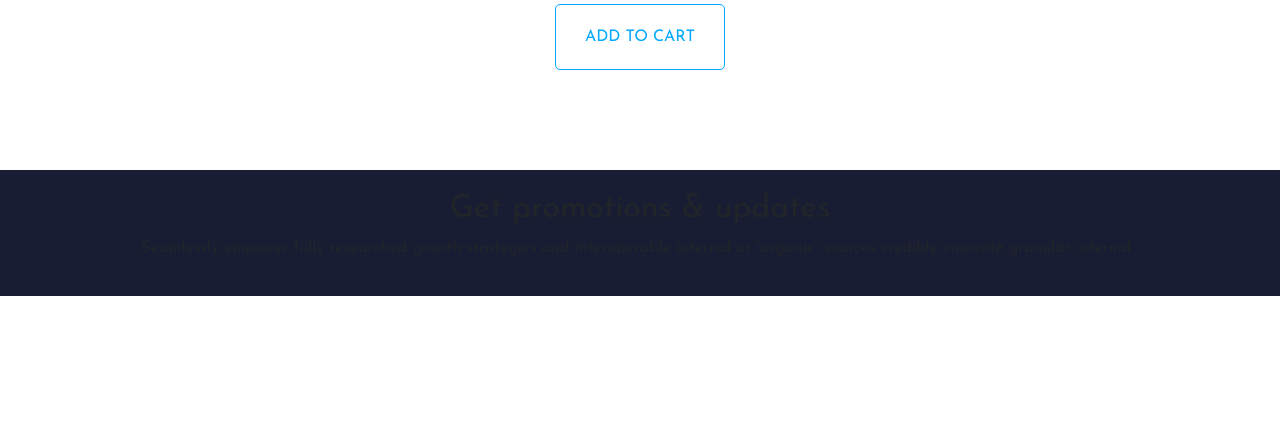
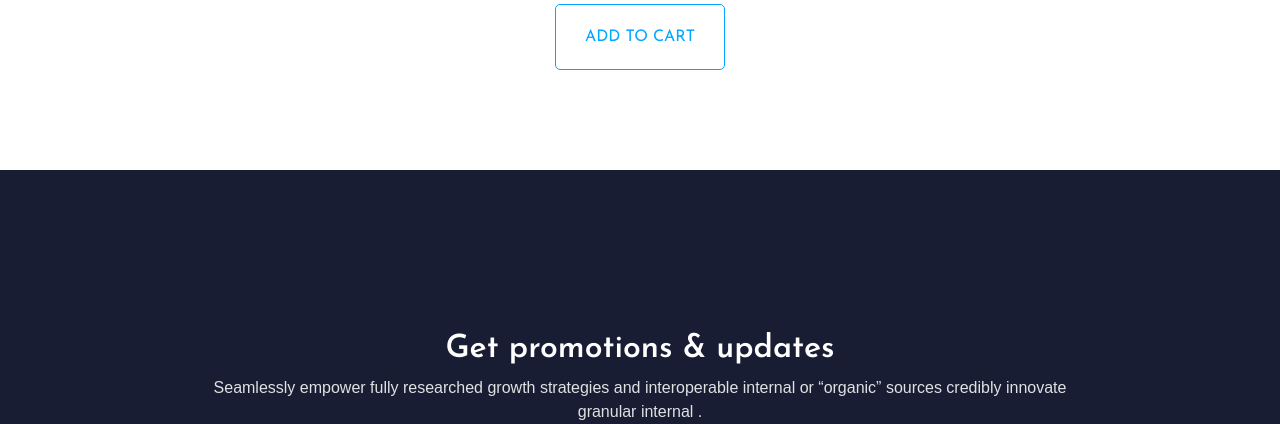
Before and after one commit to Scorpion197/Ecommerce-Web-App, a Django app: page /store/1 in a window 1280 px wide. Shown: the part 1556-1980 px from the top of the page. Before the commit the page ends 1852 px from the top, so only its background shows below. Run offline with Django 3.2, Linux system fonts and the light colour scheme; tables that the repository leaves empty hold one stand-in row (values such as "Sample post"); grey boxes marked "Sample" are stand-in pictures; some libraries are stand-ins or nearby versions.

Commit message:
Fixed some issues in the home page

```diff
--- a/ecommerce/EcommerceProject/static/css/main.css
+++ b/ecommerce/EcommerceProject/static/css/main.css
@@ -269,7 +269,7 @@ nav .no-scroll {
 
 #new-arrivals .col-lg-4 .card .card-body h6 {
 
-    font-size: 28px !important;
+    font-size: 25px !important;
     font-weight: bold !important;
 
 }
--- a/ecommerce/EcommerceProject/static/css/singleitem.css
+++ b/ecommerce/EcommerceProject/static/css/singleitem.css
@@ -127,11 +127,24 @@ nav .nav-login {
 #subscribe {
 
     margin-top: 100px;
-    padding: 20px;
+    padding-top: 20vh;
     background-color: #191d34;
 
 }
 
+#subscribe h2 {
 
+    color: #fff;
+    font-weight: 600;
+}
 
+#subscribe p {
+
+    color: rgb(221, 226, 226);
+    font-family: sans-serif !important;
+    width: 80%;
+    margin: auto;
+    font-size: 16px;
+    margin-top: 5px;
+}
 /* subscribe section styling ends */
```
